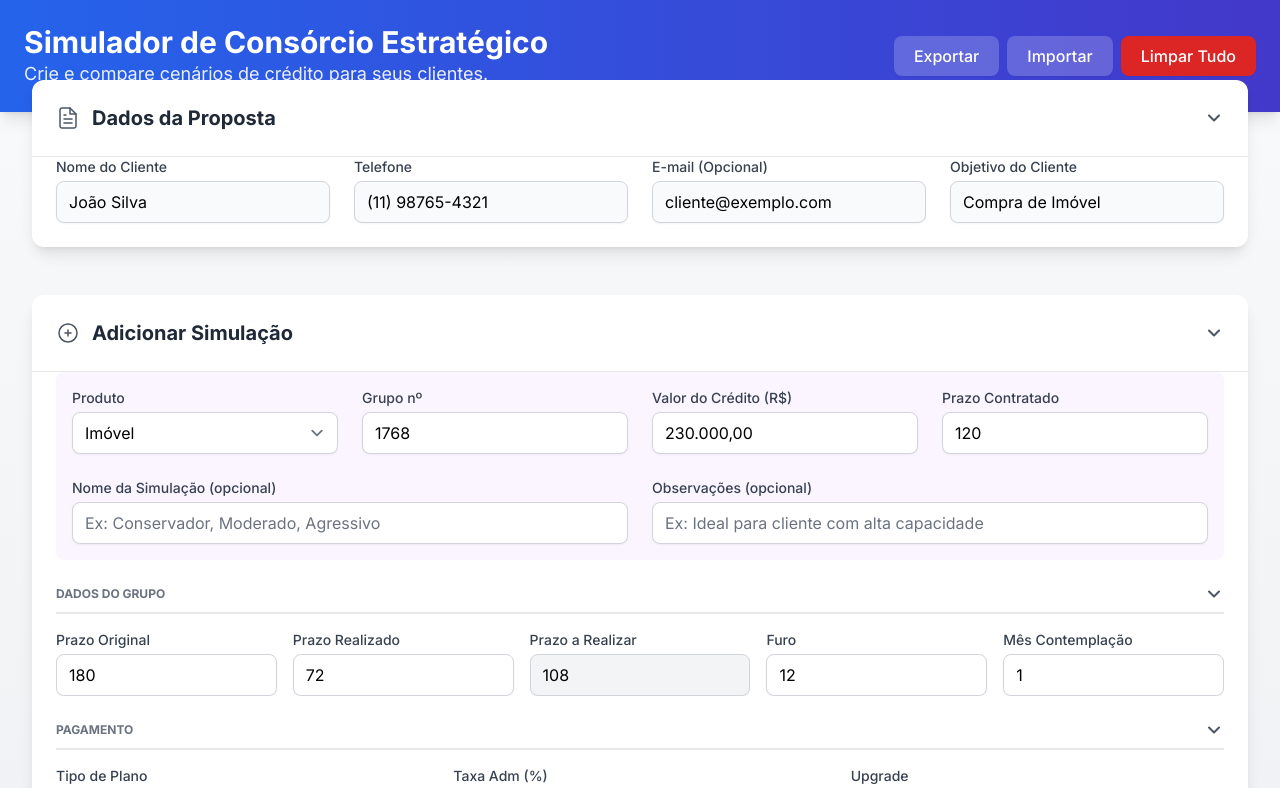
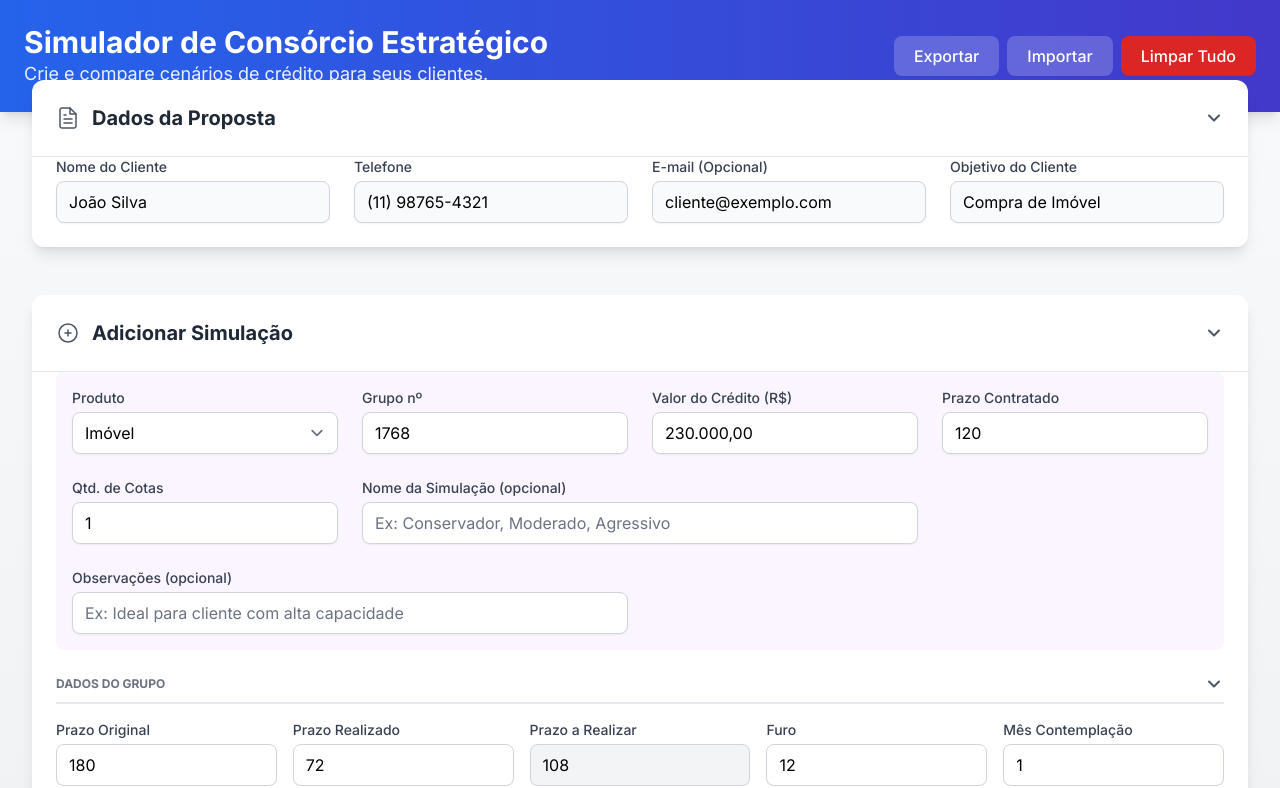
Before and after one commit to MarcoBolsa/simulador-v3-main, a React (Create React App) app: page / in a window 1280 px wide. Shown: the top 788 px of the page. Built offline with nearby package versions, Linux system fonts and the light colour scheme; the HTML template or start-up script is replaced by a standard one.

Commit message:
Update AdicionarSimulacao.js

```diff
--- a/src/components/AdicionarSimulacao.js
+++ b/src/components/AdicionarSimulacao.js
@@ -1,11 +1,8 @@
 /*
- * ARQUIVO: /src/components/AdicionarSimulacao.js (VERSÃO 3.26 - CORRIGIDA)
+ * ARQUIVO: /src/components/AdicionarSimulacao.js (VERSÃO 3.26.5 - SUPORTE A MÚLTIPLAS COTAS)
  *
- * CORREÇÕES APLICADAS:
- * 1. Bug de UI/Layout (Preview Roxo):
- * - Removida a classe 'truncate' dos detalhes da Parcela Pré/Pós.
- * - Adicionadas classes 'flex flex-col h-full' aos 5 cards para uniformizar altura.
- * - Adicionada classe 'mt-auto pt-1' aos blocos de detalhes para alinhamento na base.
+ * NOVAS FUNCIONALIDADES:
+ * 1. Adicionado campo 'Qtd. de Cotas' ao formulário para permitir simulações multicotas.
  */
 import React from 'react';
 import { Accordion } from './Accordion';
@@ -33,17 +30,17 @@ const PreviewSimulacao = () => {
   return (
     <div className="bg-gradient-to-r from-blue-600 to-indigo-700 text-white p-6 rounded-lg shadow-lg">
       <div className="grid grid-cols-2 md:grid-cols-5 gap-4 text-center">
-        {/* Crédito Contratado - CORRIGIDO: Adicionado flex flex-col h-full */}
+        {/* Crédito Contratado */}
         <div className="flex flex-col h-full">
           <label className="text-xs uppercase opacity-70">Crédito Contratado</label>
           <p className="text-lg md:text-2xl font-bold mt-auto">{formatCurrency(preview.creditoContratado)}</p>
         </div>
-        {/* Crédito Líquido - CORRIGIDO: Adicionado flex flex-col h-full */}
+        {/* Crédito Líquido */}
         <div className="flex flex-col h-full">
           <label className="text-xs uppercase opacity-70">Crédito Líquido</label>
           <p className="text-lg md:text-2xl font-bold mt-auto">{formatCurrency(preview.creditoLiquido)}</p>
         </div>
-        {/* Parcela Pré - CORRIGIDO: Adicionado flex flex-col h-full */}
+        {/* Parcela Pré */}
         <div className="flex flex-col h-full">
           <label className="text-xs uppercase opacity-70">Parcela Pré</label>
           <p className="text-lg md:text-2xl font-bold">{formatCurrency(preview.parcelaPre.valor)}</p>
@@ -53,7 +50,7 @@ const PreviewSimulacao = () => {
             <p className="text-xs opacity-80">📊 {preview.parcelaPre.parcelasRestantes} parcelas restantes</p>
           </div>
         </div>
-        {/* Lance Bolso - CORRIGIDO: Adicionado flex flex-col h-full */}
+        {/* Lance Bolso */}
         <div className="flex flex-col h-full">
           <label className="text-xs uppercase opacity-70">Lance Bolso</label>
           <p className="text-lg md:text-2xl font-bold">{formatCurrency(preview.lanceBolso)}</p>
@@ -62,7 +59,7 @@ const PreviewSimulacao = () => {
             <p className="text-xs opacity-80">🎯 {((preview.lanceBolso / (preview.creditoLiquido || 1)) * 100).toFixed(1)}% do líquido</p>
           </div>
         </div>
-        {/* Parcela Pós - CORRIGIDO: Adicionado flex flex-col h-full */}
+        {/* Parcela Pós */}
         <div className="flex flex-col h-full">
           <label className="text-xs uppercase opacity-70">Parcela Pós</label>
           <p className="text-lg md:text-2xl font-bold">{formatCurrency(preview.parcelaPos.valor)}</p>
@@ -151,6 +148,20 @@ export const AdicionarSimulacao = () => {
             <label className="block text-sm font-medium text-gray-700 mb-1">Prazo Contratado</label>
             <input type="number" name="prazoContratado" value={form.prazoContratado} onChange={handlePrazoChange} placeholder="Ex: 216" className="form-input" />
           </div>
+          {/* NOVO CAMPO: Quantidade de Cotas (V3.26.5) */}
+          <div>
+            <label className="block text-sm font-medium text-gray-700 mb-1">Qtd. de Cotas</label>
+            <input
+              type="number"
+              name="quantidadeCotas"
+              value={form.quantidadeCotas}
+              onChange={handleFormChange}
+              min="1"
+              placeholder="1"
+              className="form-input"
+            />
+          </div>
+          {/* Fim do novo campo */}
           <div className="md:col-span-2">
             <label className="block text-sm font-medium text-gray-700 mb-1">Nome da Simulação (opcional)</label>
             <input type="text" name="nomeSimulacao" value={form.nomeSimulacao} onChange={handleFormChange} placeholder="Ex: Conservador, Moderado, Agressivo" className="form-input" />
@@ -162,7 +173,8 @@ export const AdicionarSimulacao = () => {
         </div>
       </div>
 
-      {/* --- DADOS DO GRUPO (Sanfona Interna) --- */}
+      {/* ... Restante do Formulário ... */}
+
       <SubAccordion titulo="DADOS DO GRUPO">
         <div className="grid grid-cols-2 md:grid-cols-5 gap-4">
           <div>
```
